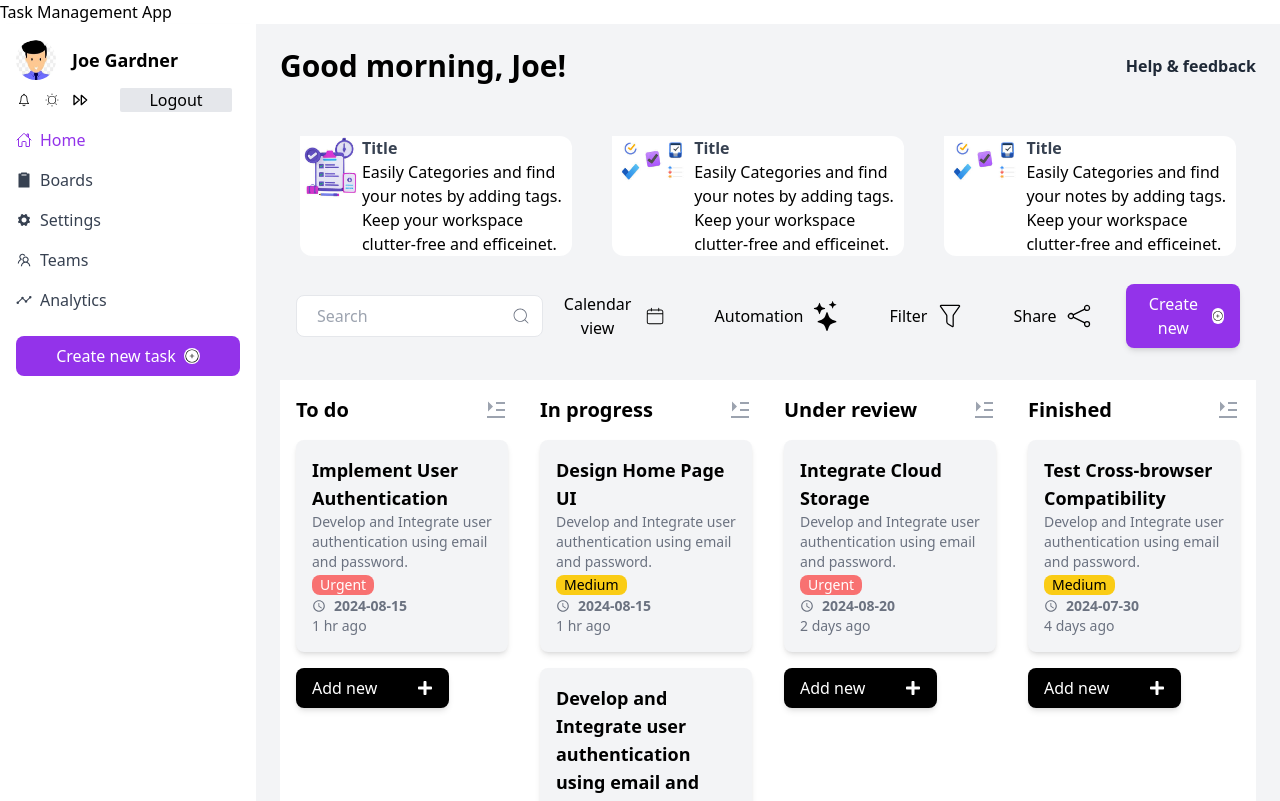
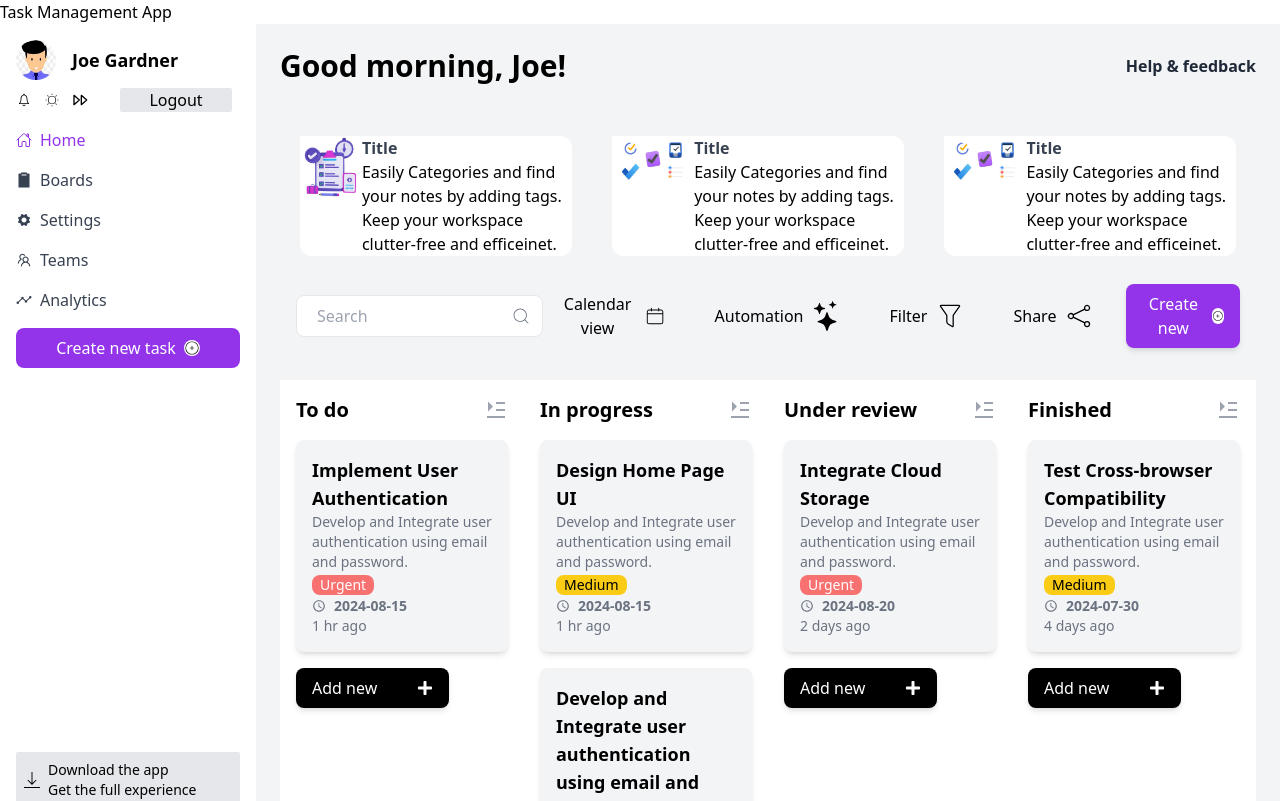
Before and after one commit to GreatnessGrace/Task-Manager, a Next.js app in the folder my-task-app/: page /task in a window 1280 px wide. Shown: the top 801 px of the page. Built offline with nearby package versions, Linux system fonts and the light colour scheme.

Commit message:
sidebar bottom part added

```diff
--- a/my-task-app/src/app/components/Sidebar.tsx
+++ b/my-task-app/src/app/components/Sidebar.tsx
@@ -1,38 +1,63 @@
 import React from 'react';
-import { CiCirclePlus, CiLight  } from "react-icons/ci";
-import { IoHomeOutline, IoClipboardSharp, IoAnalytics   } from "react-icons/io5";
-import { IoIosSettings, IoIosNotificationsOutline  } from "react-icons/io";
+import { CiCirclePlus, CiLight } from "react-icons/ci";
+import { IoHomeOutline, IoClipboardSharp, IoAnalytics } from "react-icons/io5";
+import { IoIosSettings, IoIosNotificationsOutline } from "react-icons/io";
 import { AiOutlineTeam } from "react-icons/ai";
 import { TbPlayerTrackNext } from "react-icons/tb";
+import { TfiDownload } from "react-icons/tfi";
 
 const Sidebar: React.FC = () => {
   return (
-    <div className="w-64 bg-white shadow-md p-4">
+    <div className="w-64 bg-white shadow-md flex flex-col h-screen p-4">
       <div className="flex items-center space-x-4 mb-2">
         <img
           className="w-10 h-10 rounded-full"
           src="/download.jpg"
-
           alt="User Avatar"
         />
         <div>
           <p className="text-lg font-semibold">Joe Gardner</p>
-          {/* <p className="text-sm text-gray-500">Good morning!</p> */}
         </div>
       </div>
-      <div className='flex items-center mb-4'><IoIosNotificationsOutline  className="mr-3"/> <CiLight  className="mr-3"/><TbPlayerTrackNext className="mr-3"/>
+      <div className='flex items-center mb-4'>
+        <IoIosNotificationsOutline className="mr-3" />
+        <CiLight className="mr-3" />
+        <TbPlayerTrackNext className="mr-3" />
+        <button className="w-1/2 rounded-sm bg-gray-200 ml-5">Logout</button>
+      </div>
+      <nav className="space-y-4 flex-1">
+        <a href="#" className="block text-purple-600 flex items-center">
+          <IoHomeOutline className="mr-2" />
+          Home
+        </a>
+        <a href="#" className="block text-gray-700 flex items-center">
+          <IoClipboardSharp className="mr-2" />
+          Boards
+        </a>
+        <a href="#" className="block text-gray-700 flex items-center">
+          <IoIosSettings className="mr-2" />
+          Settings
+        </a>
+        <a href="#" className="block text-gray-700 flex items-center">
+          <AiOutlineTeam className="mr-2" />
+          Teams
+        </a>
+        <a href="#" className="block text-gray-700 flex items-center">
+          <IoAnalytics className="mr-2" />
+          Analytics
+        </a>
+        <button className="w-full mt-6 py-2 bg-purple-600 text-white rounded-lg flex items-center justify-center">
+        Create new task <CiCirclePlus className='ml-2 bg-white text-black rounded-lg' />
+      </button>
+      </nav>
 
-      <button className="w-1/2 rounded-sm bg-gray-200  ml-5">Logout</button>      </div>
-{/* <br /> */}
-      <nav className="space-y-4">
-        <a href="#" className="block text-purple-600 flex items-center"> <IoHomeOutline className="mr-2"/>
-         Home</a>
-        <a href="#" className="block text-gray-700 flex items-center "><IoClipboardSharp className="mr-2"/> Boards</a>
-        <a href="#" className="block text-gray-700 flex items-center "><IoIosSettings  className="mr-2"/> Settings</a>
-        <a href="#" className="block text-gray-700 flex items-center "><AiOutlineTeam className="mr-2"/> Teams</a>
-        <a href="#" className="block text-gray-700 flex items-center "><IoAnalytics className="mr-2"/> Analytics</a>
-      </nav>
-      <button className="w-full mt-6 py-2 bg-purple-600 text-white rounded-lg flex items-center justify-center">Create new task <CiCirclePlus className='ml-2 bg-white text-black rounded-lg'/></button>
+      <div className='flex items-center mt-auto bg-gray-200 rounded-sm p-2'>
+        <TfiDownload className='h-full' />
+        <div className='ml-2'>
+          <h2 className='text-sm'>Download the app</h2>
+          <h5 className='text-sm'>Get the full experience</h5>
+        </div>
+      </div>
     </div>
   );
 };
```
